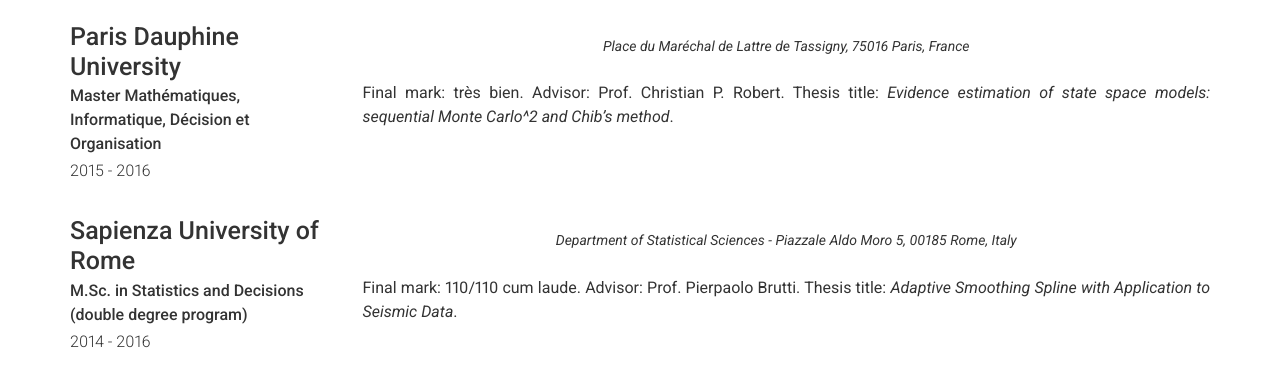
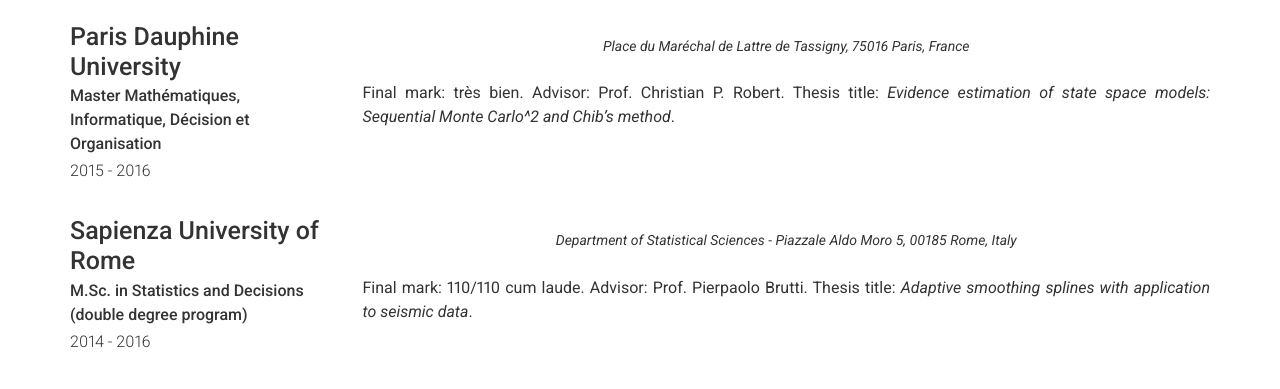
Before and after one commit to alessiacaponera/alessiacaponera.github.io, a Jekyll site: the page built from index.md, in a window 1280 px wide and 900 px high, scrolled down 962 px. Shown: the part 177-566 px from the top of the window. Built offline with Jekyll 4.4.1, drawn with Linux system fonts in a browser that asks for light colours.

Commit message:
Update education.yml

```diff
--- a/_data/education.yml
+++ b/_data/education.yml
@@ -17,7 +17,7 @@
   quote: >
     Place du Maréchal de Lattre de Tassigny, 75016 Paris, France
   description: | # this will include new lines to allow paragraphs
-    Final mark: très bien. Advisor: Prof. Christian P. Robert. Thesis title: *Evidence estimation of state space models: sequential Monte Carlo^2 and Chib’s method*.
+    Final mark: très bien. Advisor: Prof. Christian P. Robert. Thesis title: *Evidence estimation of state space models: Sequential Monte Carlo^2 and Chib’s method*.
 
 - layout: left
   name: Sapienza University of Rome
@@ -27,7 +27,7 @@
   quote: >
     Department of Statistical Sciences - Piazzale Aldo Moro 5, 00185 Rome, Italy
   description: | # this will include new lines to allow paragraphs
-    Final mark: 110/110 cum laude. Advisor: Prof. Pierpaolo Brutti. Thesis title: *Adaptive Smoothing Spline with Application to Seismic Data*.
+    Final mark: 110/110 cum laude. Advisor: Prof. Pierpaolo Brutti. Thesis title: *Adaptive smoothing splines with application to seismic data*.
 
 - layout: left
   name: Sapienza University of Rome
```
